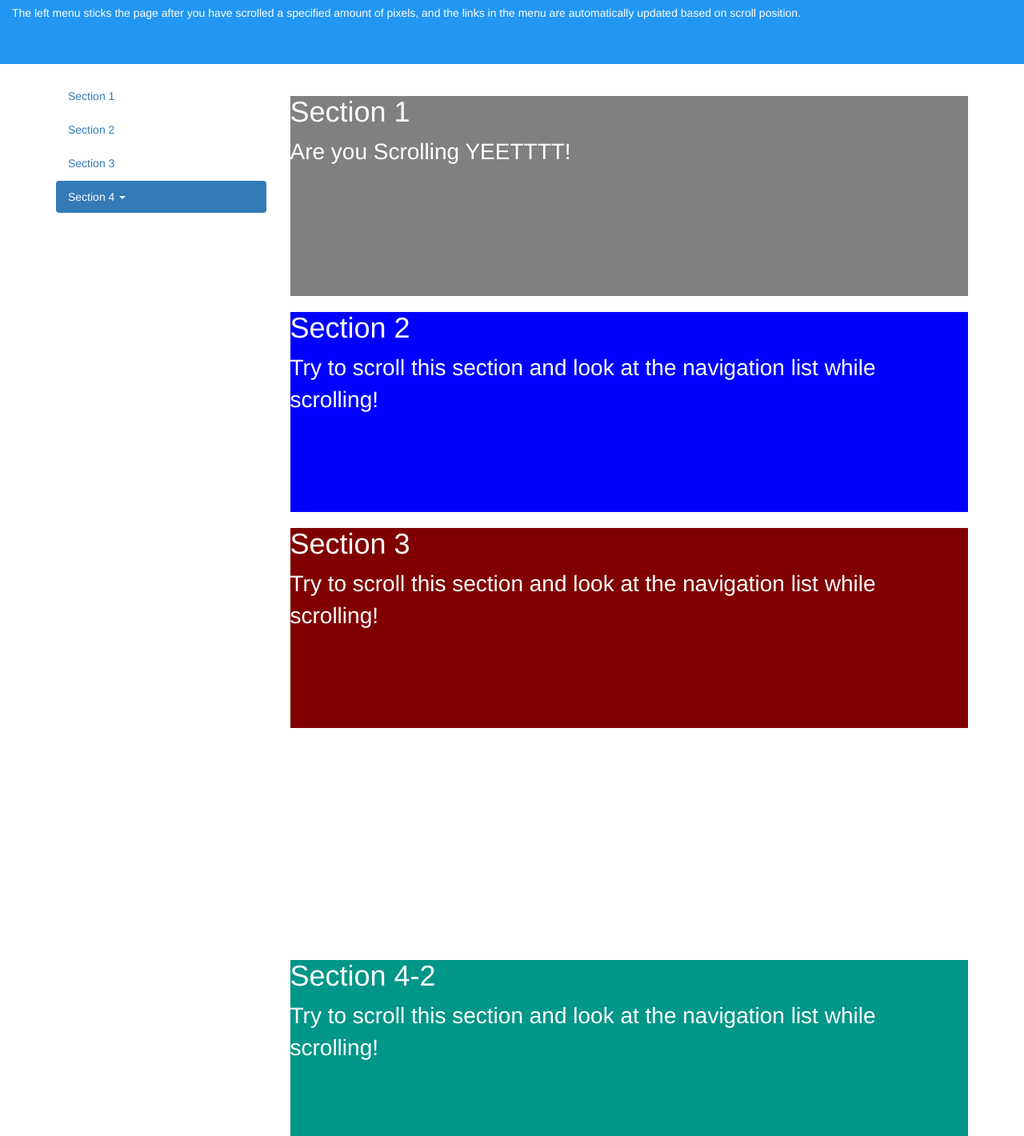
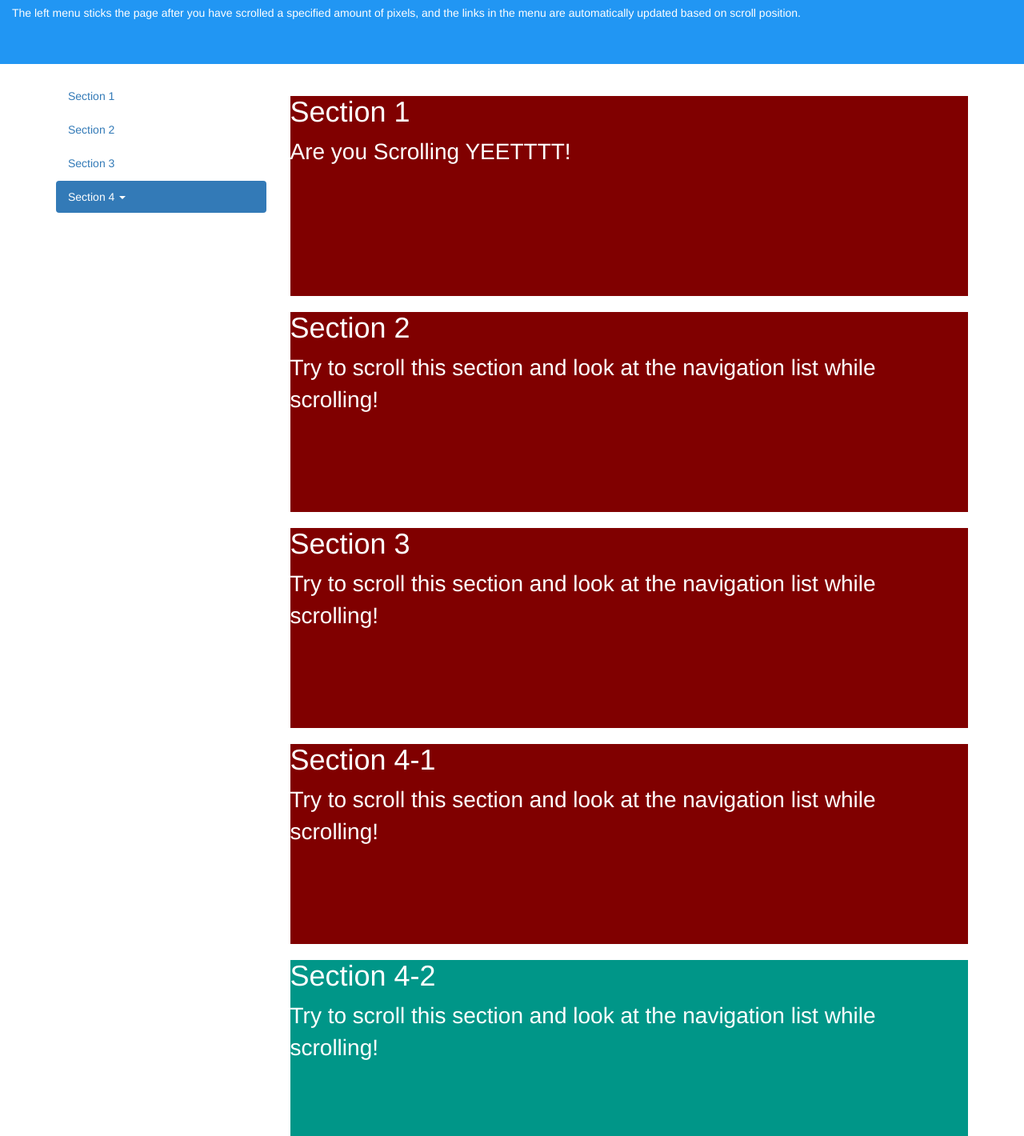
Before and after one commit to sxu2583/BiggerBoot, a plain HTML site: page index.html in a window 1280 px wide. Shown: the part 140-1560 px from the top of the page at 80% size. Drawn offline with nearby package versions, Linux system fonts and the light colour scheme.

Commit message:
Adding new Colors

```diff
--- a/index.html
+++ b/index.html
@@ -1,7 +1,7 @@
 <!DOCTYPE html>
 <html lang="en">
 <head>
-  <title>Bootstrap Example</title>
+  <title>Under Construction</title>
   <meta charset="utf-8">
   <meta name="viewport" content="width=device-width, initial-scale=1">
   <link rel="stylesheet" href="https://maxcdn.bootstrapcdn.com/bootstrap/3.3.7/css/bootstrap.min.css">
@@ -18,10 +18,10 @@
       height: 250px;
       font-size: 28px;
   }
-  #section1 {color: #fff; background-color: grey;}
-  #section2 {color: #fff; background-color: blue;}
+  #section1 {color: #fff; background-color: maroon;}
+  #section2 {color: #fff; background-color: maroon;}
   #section3 {color: #fff; background-color: maroon;}
-  #section41 {color: #fff; background-color: white;}
+  #section41 {color: #fff; background-color: maroon;}
   #section42 {color: #fff; background-color: #009688;}
 
   @media screen and (max-width: 810px) {
```
